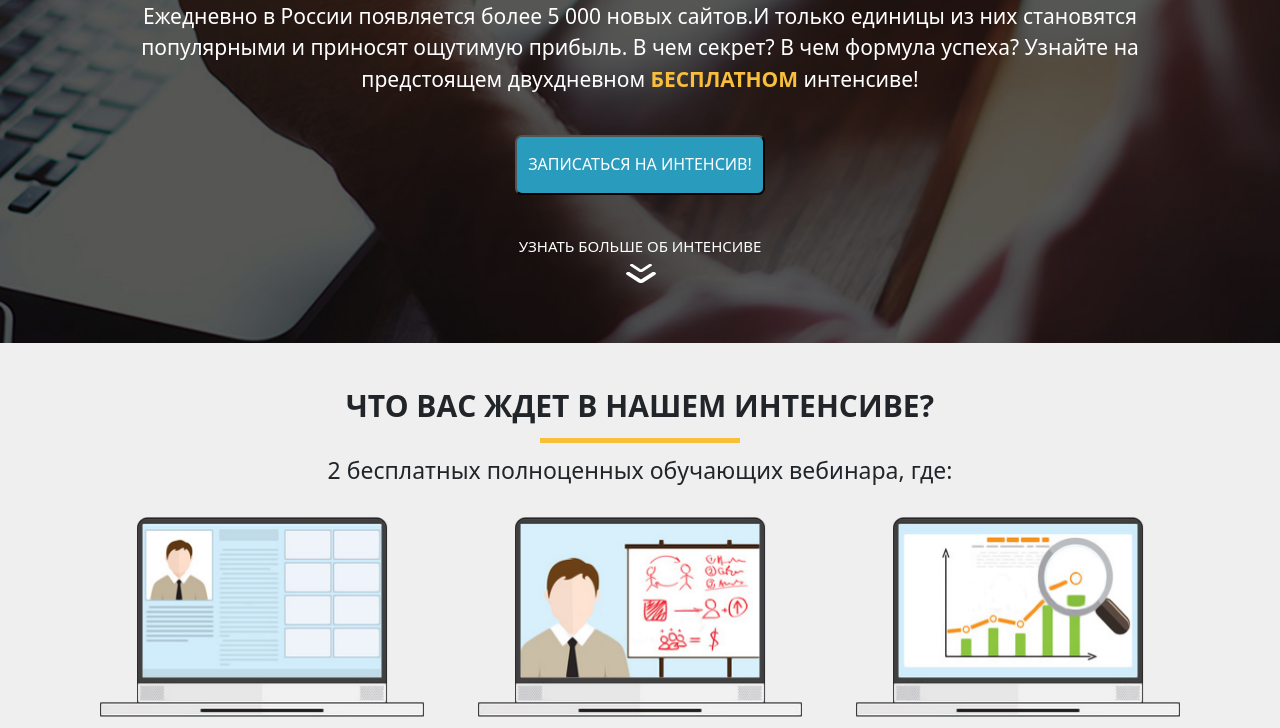
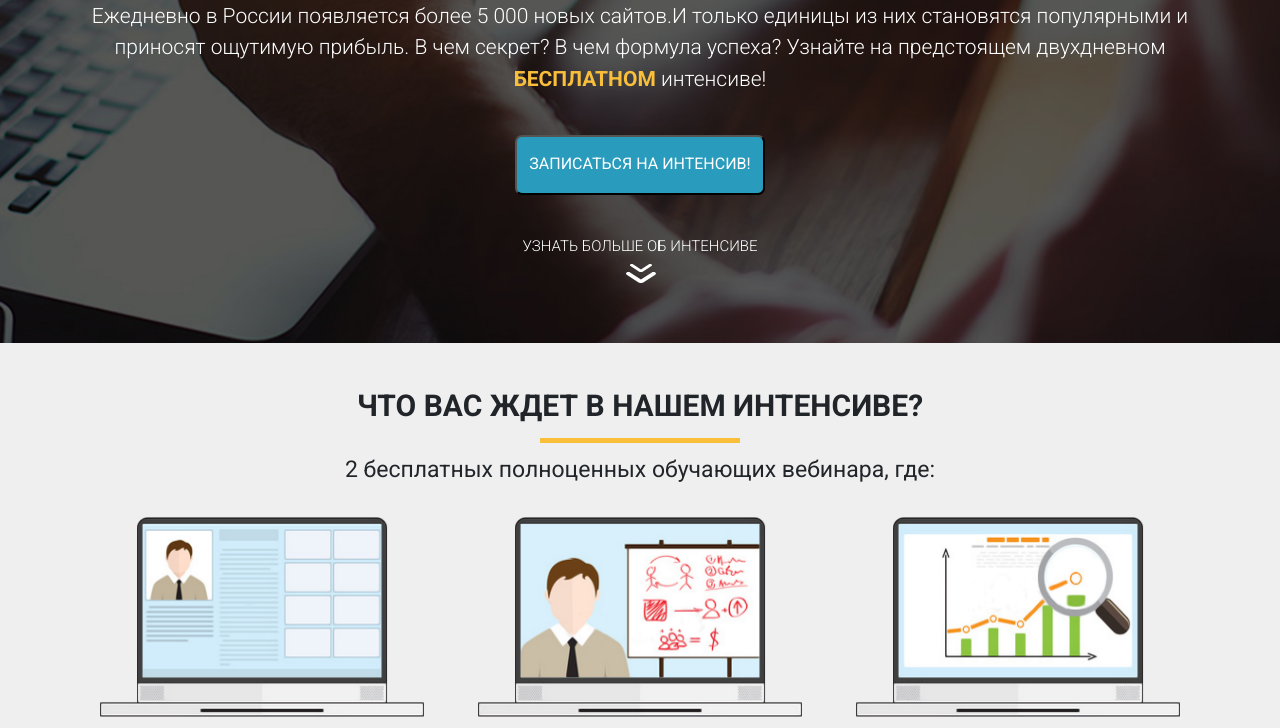
Before and after one commit to muna07/WordPress, a plain HTML site: page index.html in a window 1280 px wide. Shown: the part 393-1121 px from the top of the page. Drawn offline with nearby package versions, Linux system fonts and the light colour scheme.

Commit message:
done WordPress

```diff
--- a/index.html
+++ b/index.html
@@ -4,7 +4,10 @@
     <meta charset="UTF-8">
     <meta http-equiv="X-UA-Compatible" content="IE=edge">
     <meta name="viewport" content="width=device-width, initial-scale=1.0">
-    <title>Document</title>
+    <title>WordPress</title>
+    <link rel="preconnect" href="https://fonts.googleapis.com">
+    <link rel="preconnect" href="https://fonts.gstatic.com" crossorigin>
+    <link href="https://fonts.googleapis.com/css2?family=Roboto:wght@300;400;700;900&display=swap" rel="stylesheet">
     <link href="https://cdn.jsdelivr.net/npm/bootstrap@5.0.2/dist/css/bootstrap.min.css" rel="stylesheet" integrity="sha384-EVSTQN3/azprG1Anm3QDgpJLIm9Nao0Yz1ztcQTwFspd3yD65VohhpuuCOmLASjC" crossorigin="anonymous">
     <link rel="stylesheet" href="css/style.css">
 </head>
--- a/scss/_general.scss
+++ b/scss/_general.scss
@@ -1,3 +1,7 @@
+
+* {
+    font-family: 'Roboto', sans-serif;
+}
 
 .button {
     background-color: $COLOR-BLUE;
```
Also changed, not shown: css/style.css.
